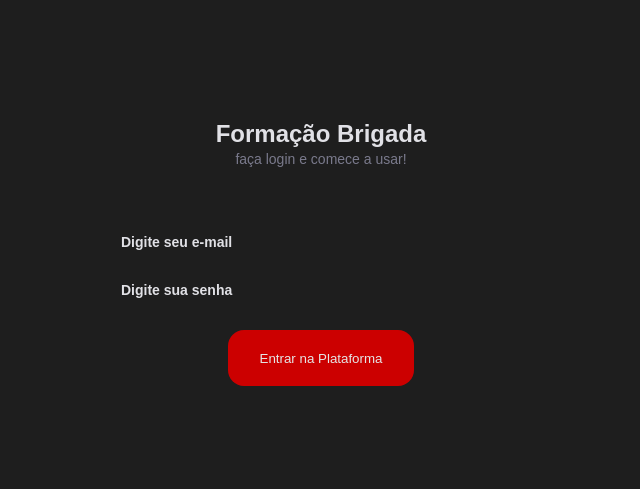
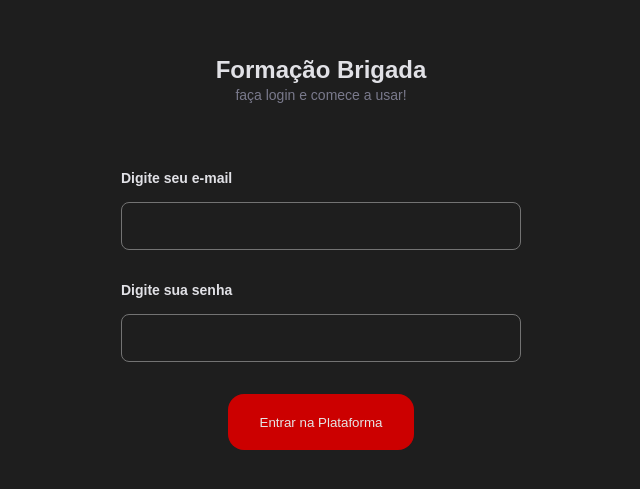
Before and after one commit to luiszkm/formationBrigade, a React (Vite) app: page /login in a window 1280 px wide. Shown: the part 147-636 px from the top of the page, without its empty margins (319-959 px from the left). Built offline with nearby package versions, Linux system fonts and the light colour scheme.

Commit message:
add new input

```diff
--- a/src/pages/SingIn/index.tsx
+++ b/src/pages/SingIn/index.tsx
@@ -2,6 +2,7 @@ import { Button } from "../../components/Button";
 import { AiOutlineMail, AiOutlineUnlock } from "react-icons/ai"
 import { Container, FormLogin } from "./styles";
 import { Link } from "react-router-dom";
+import { Input } from "../../components/Input";
 
 
 
@@ -18,12 +19,12 @@ export function SingIn() {
         {<FormLogin >
           <label htmlFor="email">
             Digite seu e-mail
-
+           <Input />
           </label>
 
           <label htmlFor="password">
             Digite sua senha
-
+            <Input />
           </label>
 
           <Link to='/'>
```
